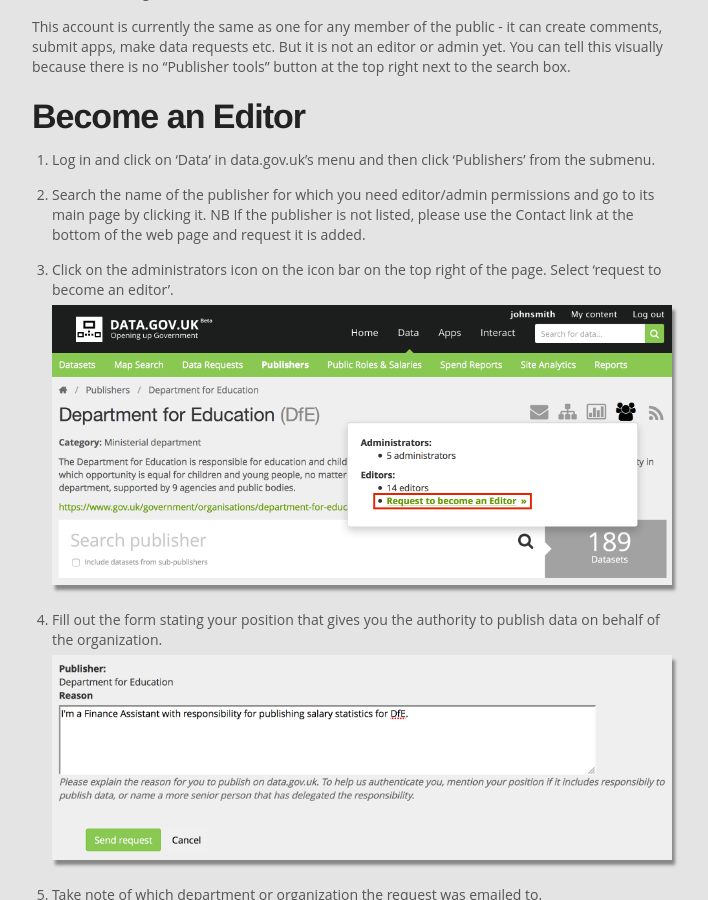
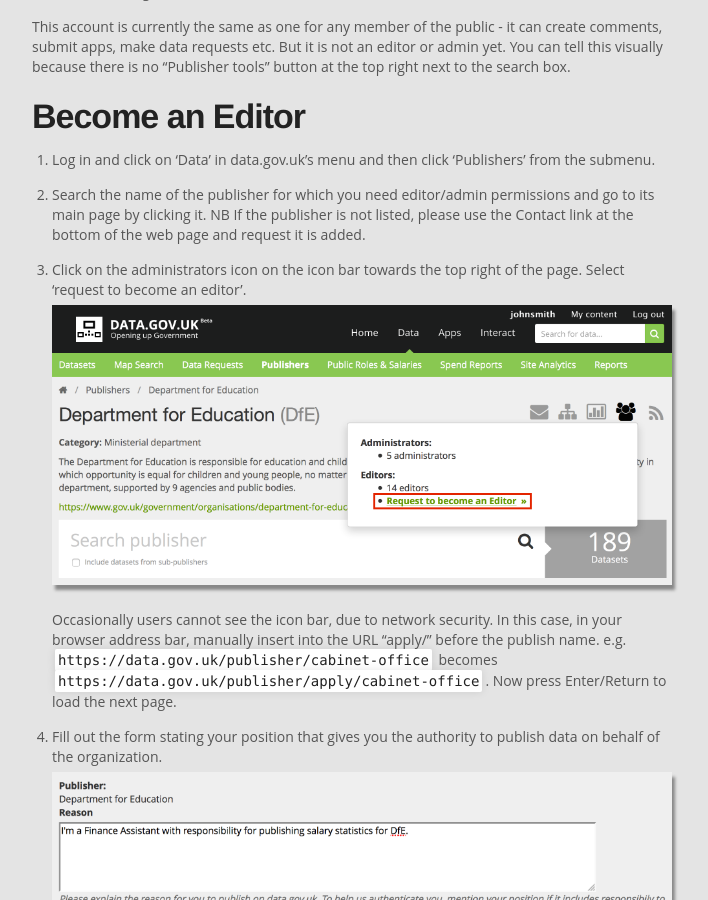
Before and after one commit to datagovuk/guidance, a Jekyll site: the page built from becoming_an_editor_or_admin.md, in a window 1280 px wide and 900 px high, scrolled down 2428 px. Shown: the whole window, without its empty margins (288-996 px from the left). Built offline with Jekyll 4.4.1, drawn with Linux system fonts in a browser that asks for light colours.

```diff
--- a/becoming_an_editor_or_admin.md
+++ b/becoming_an_editor_or_admin.md
@@ -71,8 +71,10 @@
 
 2. Search the name of the publisher for which you need editor/admin permissions and go to its main page by clicking it. NB If the publisher is not listed, please use the Contact link at the bottom of the web page and request it is added.
 
-3. Click on the administrators icon on the icon bar on the top right of the page. Select ‘request to become an editor’.
+3. Click on the administrators icon on the icon bar towards the top right of the page. Select ‘request to become an editor’.
 ![editor request link](images/become_editor_request_link.png)
+
+   Occasionally users cannot see the icon bar, due to network security. In this case, in your browser address bar, manually insert into the URL "apply/" before the publish name. e.g. `https://data.gov.uk/publisher/cabinet-office` becomes `https://data.gov.uk/publisher/apply/cabinet-office`. Now press Enter/Return to load the next page.
 
 4. Fill out the form stating your position that gives you the authority to publish data on behalf of the organization.
 ![editor request form](images/become_editor_request_form.png)
```
